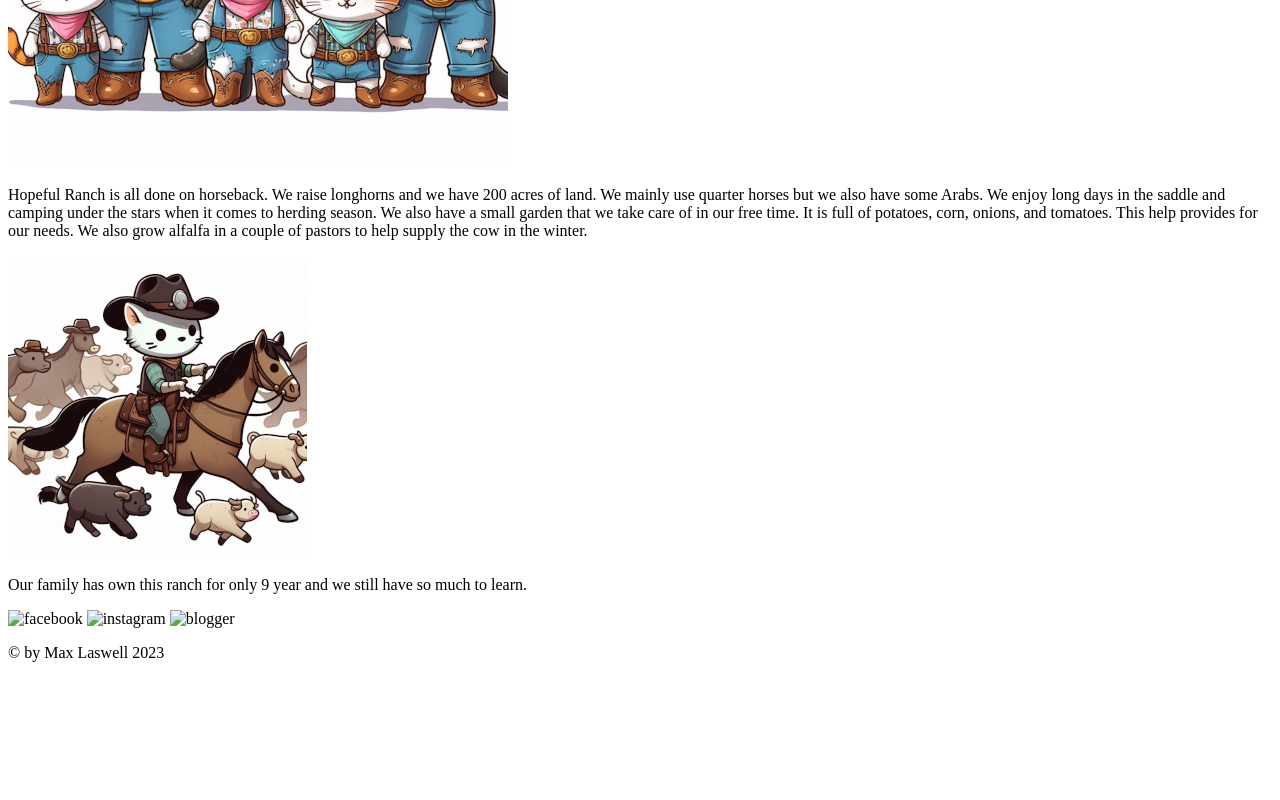
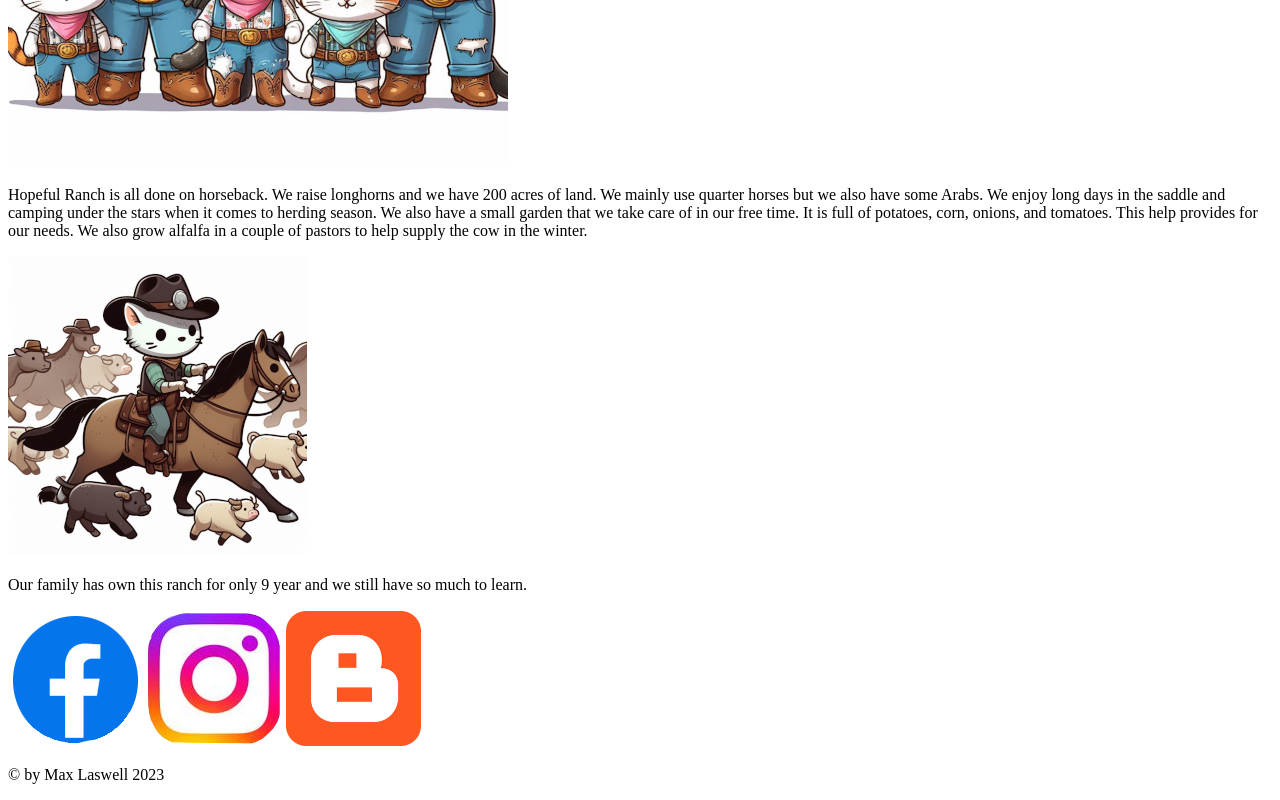
Before and after one commit to JethroGerwolf/wdd130, a plain HTML site: page final/index.html in a window 1280 px wide. Shown: the part 694-1494 px from the top of the page. Before the commit the page ends 1372 px from the top, so only its background shows below. Drawn offline with Linux system fonts and the light colour scheme.

Commit message:
added footer images

```diff
--- a/final/index.html
+++ b/final/index.html
@@ -23,9 +23,9 @@
         <p class="home2p">Our family has own this ranch for only 9 year and we still have so much to learn.</p>
     </main>
     <footer>
-        <img src="" alt="facebook" class="facebook">
-        <img src="" alt="instagram" class="instagram">
-        <img src="" alt="blogger" class="blogger">
+        <img src="img/facebook.png" alt="facebook" class="facebook">
+        <img src="img/instagram.png" alt="instagram" class="instagram">
+        <img src="img/blogger.png" alt="blogger" class="blogger">
         <p>&copy; by Max Laswell 2023</p>
     </footer>
 
```
Also changed, not shown: final/img/blogger.png (added), final/img/facebook.png (added), final/img/instagram.png (added).
